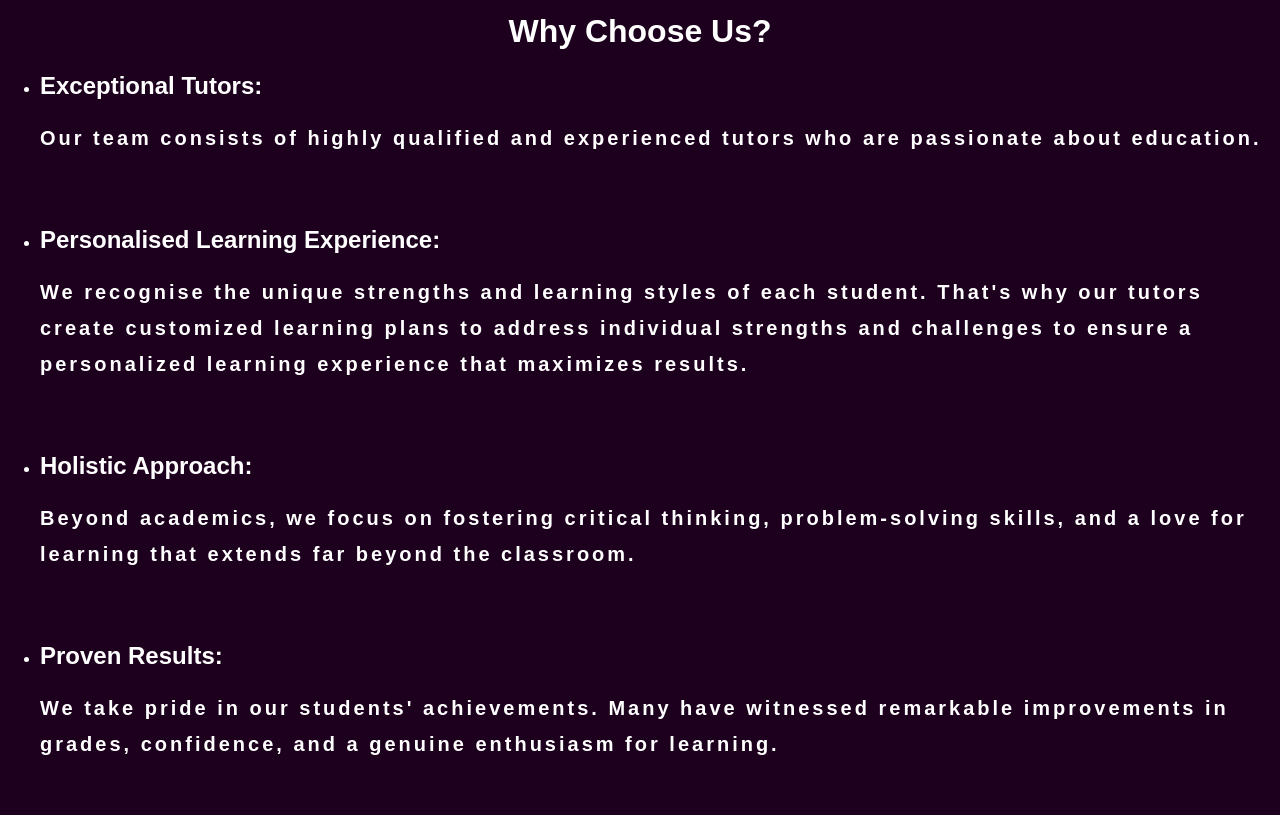
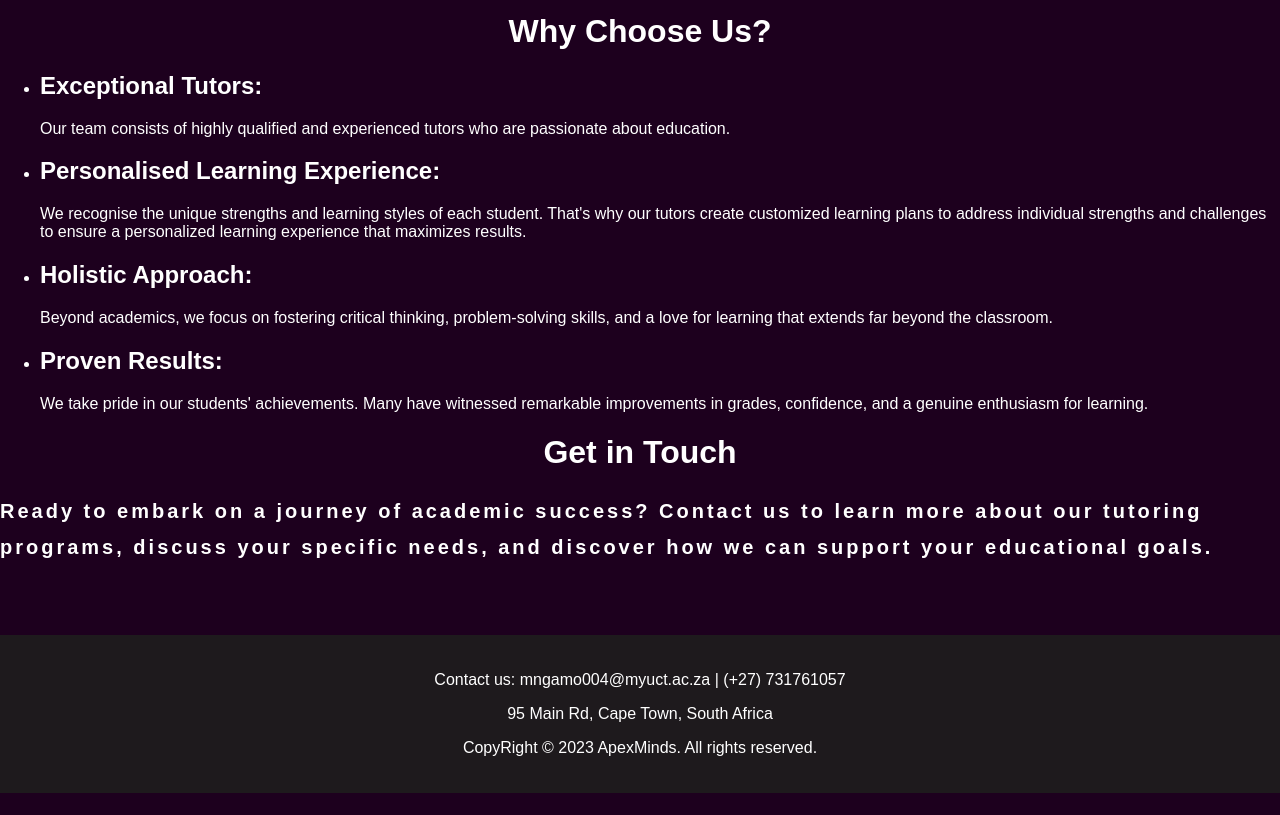
Before and after one commit to Amos650/Amos650.github.io, a plain HTML site: page index.html in a window 1280 px wide. Shown: the part 1320-2135 px from the top of the page. After the commit the page ends 2113 px from the top, so only its background shows below. Drawn offline with Linux system fonts and the light colour scheme.

Commit message:
change list class

```diff
--- a/index.html
+++ b/index.html
@@ -54,27 +54,27 @@
                 <ul>
                     <li>
                         <h2>Exceptional Tutors:</h2>
-                        <p class="long">
+                        <p class="list">
                             Our team consists of highly qualified and experienced
                             tutors who are passionate about education.
 
                         </p></li>
                     <li>
                         <h2>Personalised Learning Experience:</h2>
-                        <p class="long">
+                        <p class="list">
                             We recognise the unique strengths and learning
                             styles of each student. That's why our tutors create customized learning plans to address
                             individual strengths and challenges to ensure a personalized learning experience that maximizes results.<br>
                         </p> </li>
                     <li>
                         <h2>Holistic Approach:</h2>
-                        <p class="long">
+                        <p class="list">
                             Beyond academics, we focus on fostering critical thinking, problem-solving skills,
                             and a love for learning that extends far beyond the classroom.
                         </p></li>
                     <li>
                         <h2>Proven Results:</h2>
-                        <p class="long">
+                        <p class="list">
                             We take pride in our students' achievements. Many have witnessed remarkable improvements
                             in grades, confidence, and a genuine enthusiasm for learning.
                         </p></li>
```
